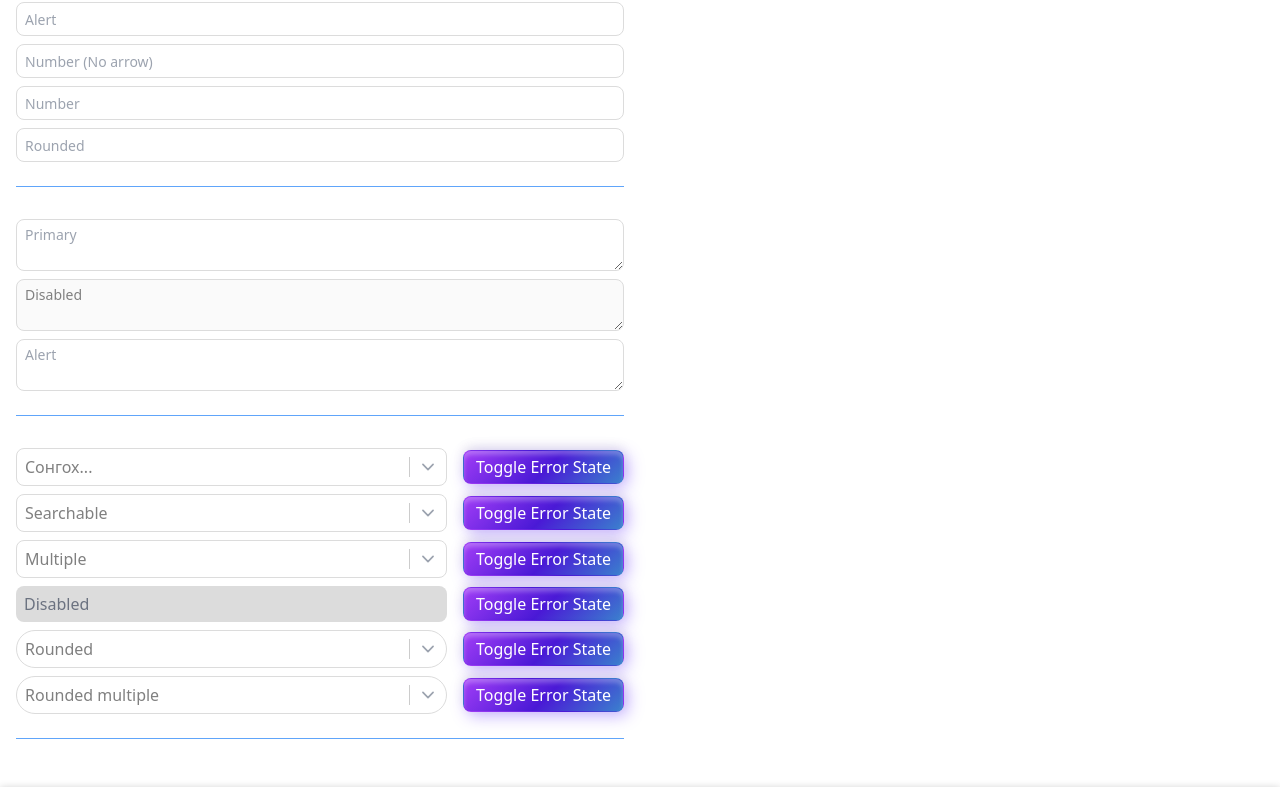
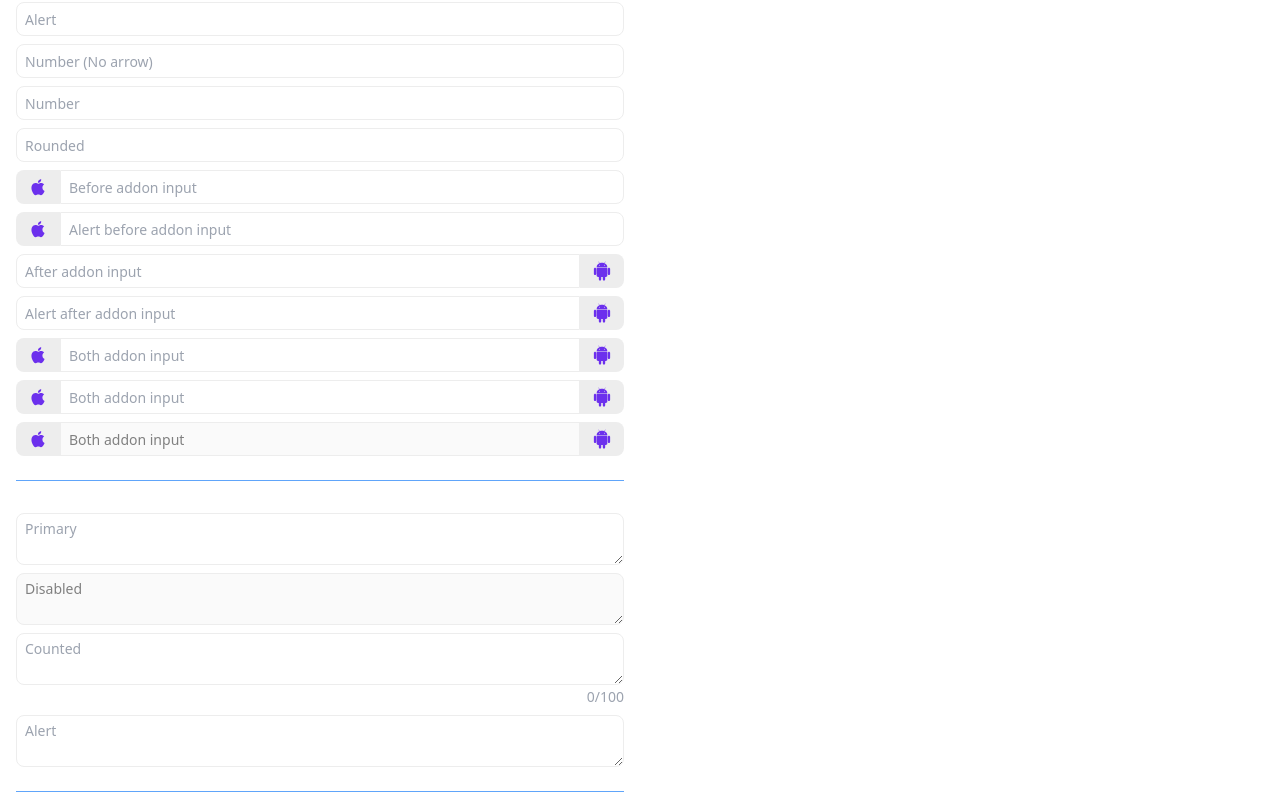
Before and after one commit to garnet888/timex-tailwind, a Next.js app: page / in a window 1280 px wide. Shown: the part 858-1660 px from the top of the page. Built offline with nearby package versions, Linux system fonts and the light colour scheme.

Commit message:
addon input, textarea and rename of color name

```diff
--- a/src/app/page.jsx
+++ b/src/app/page.jsx
@@ -1,7 +1,10 @@
 'use client';
 
 import { useState } from 'react';
+import { DiApple, DiAndroid } from 'react-icons/di';
 import Layout from '@/layouts/Layout';
+import InputAddon from '@/ui/InputAddon';
+import Textarea from '@/ui/Textarea';
 import Select from '@/ui/Select';
 
 export default function Home() {
@@ -55,22 +58,139 @@ export default function Home() {
 
           <div className='flex flex-col gap-2 border-b border-blue-400 pb-6 mb-8'>
             <input placeholder='Primary' />
-            <input placeholder='Disabled' disabled />
+            <input
+              placeholder='Disabled'
+              disabled
+            />
 
-            <input className='alert_input' placeholder='Alert' />
+            <input
+              className='alert_input'
+              placeholder='Alert'
+            />
             <input
               className='no_arrow'
               placeholder='Number (No arrow)'
               type='number'
             />
-            <input placeholder='Number' type='number' />
-            <input className='rounded_input' placeholder='Rounded' />
+            <input
+              placeholder='Number'
+              type='number'
+            />
+            <input
+              className='rounded_input'
+              placeholder='Rounded'
+            />
+
+            <InputAddon
+              placeholder='Before addon input'
+              before={
+                <DiApple
+                  size={20}
+                  color='var(--primary-color)'
+                />
+              }
+            />
+
+            <InputAddon
+              placeholder='Alert before addon input'
+              before={
+                <DiApple
+                  size={20}
+                  color='var(--primary-color)'
+                />
+              }
+              alert
+            />
+
+            <InputAddon
+              placeholder='After addon input'
+              after={
+                <DiAndroid
+                  size={20}
+                  color='var(--primary-color)'
+                />
+              }
+            />
+
+            <InputAddon
+              placeholder='Alert after addon input'
+              after={
+                <DiAndroid
+                  size={20}
+                  color='var(--primary-color)'
+                />
+              }
+              alert
+            />
+
+            <InputAddon
+              placeholder='Both addon input'
+              before={
+                <DiApple
+                  size={20}
+                  color='var(--primary-color)'
+                />
+              }
+              after={
+                <DiAndroid
+                  size={20}
+                  color='var(--primary-color)'
+                />
+              }
+            />
+
+            <InputAddon
+              placeholder='Both addon input'
+              before={
+                <DiApple
+                  size={20}
+                  color='var(--primary-color)'
+                />
+              }
+              after={
+                <DiAndroid
+                  size={20}
+                  color='var(--primary-color)'
+                />
+              }
+              alert
+            />
+
+            <InputAddon
+              placeholder='Both addon input'
+              before={
+                <DiApple
+                  size={20}
+                  color='var(--primary-color)'
+                />
+              }
+              after={
+                <DiAndroid
+                  size={20}
+                  color='var(--primary-color)'
+                />
+              }
+              disabled
+            />
           </div>
 
           <div className='flex flex-col gap-2 border-b border-blue-400 pb-6 mb-8'>
-            <textarea placeholder='Primary' />
-            <textarea placeholder='Disabled' disabled />
-            <textarea className='alert_input' placeholder='Alert' />
+            <Textarea placeholder='Primary' />
+            <Textarea
+              placeholder='Disabled'
+              disabled
+            />
+
+            <Textarea
+              placeholder='Counted'
+              shownCount
+              maxLength={100}
+            />
+
+            <Textarea
+              placeholder='Alert'
+              type='alert'
+            />
           </div>
 
           <div className='flex flex-col gap-2 border-b border-blue-400 pb-6 mb-8'>
@@ -125,7 +245,10 @@ export default function Home() {
 
         <div className='relative'>
           <ul className='fixed top-[80px] w-[320px] h-[320px] overflow-auto list-decimal bg-cyan-200 rounded-lg pl-10 p-2'>
+            <li>Prefix input</li>
+            <li>Password input</li>
             <li>Image Cutter</li>
+            <li>Form inputs</li>
             <li>Avatar</li>
             <li>Upload image</li>
             <li>Preview image</li>
--- a/src/styles/button.css
+++ b/src/styles/button.css
@@ -19,7 +19,7 @@
     padding: unset;
 
     line-height: normal;
-    color: var(--black-color);
+    color: var(--dark-color);
   }
   .text_btn:active {
     transform: unset;
@@ -40,13 +40,13 @@
   }
 
   .second_btn {
-    background: var(--gray-color);
-    color: var(--black-color);
+    background: var(--grey-color);
+    color: var(--dark-color);
   }
 
   .third_btn {
-    background: var(--black-color);
-    color: var(--gray-color);
+    background: var(--dark-color);
+    color: var(--grey-color);
   }
 
   .normal_btn {
--- a/src/styles/inputs.css
+++ b/src/styles/inputs.css
@@ -14,17 +14,21 @@
     border-radius: 58px;
   }
 
+  input:hover,
+  textarea:hover {
+    border: 1px solid rgba(108, 48, 237, 0.48);
+  }
+
   input:focus,
   textarea:focus {
     outline: 3.2px solid rgba(108, 48, 237, 0.32);
-    border: 1px solid rgba(108, 48, 237, 0.48);
   }
 
   input:disabled,
   textarea:disabled {
     cursor: not-allowed;
 
-    background: gainsboro;
-    border-color: gainsboro;
+    background: var(--grey-color);
+    border-color: var(--grey-color);
   }
 }
--- a/src/styles/main.css
+++ b/src/styles/main.css
@@ -13,8 +13,9 @@
   --header-z-index: calc(var(--tooltip-z-index) - 1);
 
   --primary-color: #6c30ed;
-  --black-color: #222222;
-  --gray-color: #f3f3f3;
+  --dark-color: #222222;
+  --grey-color: #ededed;
+  --light-grey-color: #f3f3f3;
 
   --header-height: 60px;
   --footer-height: 280px;
@@ -40,7 +41,7 @@
 }
 
 body {
-  color: var(--black-color);
+  color: var(--dark-color);
 }
 
 body *:disabled,
@@ -169,9 +170,9 @@ body *:disabled::placeholder {
 
     height: 34px;
 
-    color: var(--black-color);
+    color: var(--dark-color);
     border-radius: 8px;
-    border: 1px solid gainsboro;
+    border: 1px solid var(--grey-color);
     font-size: 14px;
 
     padding-inline: 8px;
--- /dev/null
+++ b/src/ui/InputAddon.jsx
@@ -0,0 +1,38 @@
+const InputAddon = (props) => {
+  const { before, after, alert, disabled } = props;
+
+  let addon_class = 'grid place-content-center bg-grey text-sm px-3';
+
+  if (disabled) {
+    addon_class += ' text-gray-500';
+  }
+
+  return (
+    <div className='w-full flex'>
+      {before && (
+        <div className={[addon_class, 'rounded-[8px_0_0_8px]'].join(' ')}>
+          {before}
+        </div>
+      )}
+
+      <input
+        className={[
+          alert ? 'alert_input' : '',
+          before ? 'rounded-[0_8px_8px_0]' : '',
+          after ? 'rounded-[8px_0_0_8px]' : '',
+          before && after ? 'rounded-none' : '',
+          'z-10 w-full',
+        ].join(' ')}
+        {...props}
+      />
+
+      {after && (
+        <div className={[addon_class, 'rounded-[0_8px_8px_0]'].join(' ')}>
+          {after}
+        </div>
+      )}
+    </div>
+  );
+};
+
+export default InputAddon;
--- a/src/ui/Select.jsx
+++ b/src/ui/Select.jsx
@@ -40,7 +40,7 @@ const Select = ({
     <div className='flex justify-center items-center gap-2'>
       {!isMounted || disabled ? (
         <div
-          className='cursor-not-allowed w-full h-[36px] flex items-center bg-[gainsboro] text-gray-500 px-[8px]'
+          className='cursor-not-allowed w-full h-[36px] flex items-center bg-light_grey text-gray-500 text-sm px-[8px]'
           style={{ borderRadius: round }}
         >
           {getInitialValue() ? getInitialValue().label : _placeholder}
@@ -60,7 +60,10 @@ const Select = ({
             ),
             ClearIndicator: (props) => (
               <components.ClearIndicator {...props}>
-                <IoClose className='text-gray-400' size={18} />
+                <IoClose
+                  className='text-gray-400'
+                  size={18}
+                />
               </components.ClearIndicator>
             ),
           }}
@@ -100,7 +103,7 @@ const CUSTOM_STYLES = (round, searchable, isError) => {
       };
     } else {
       return {
-        border: '1px solid gainsboro',
+        border: '1px solid var(--grey-color)',
         outline: 'none',
       };
     }
@@ -127,15 +130,13 @@ const CUSTOM_STYLES = (round, searchable, isError) => {
       ...base,
       cursor: getCursor(state.isDisabled, state.menuIsOpen, searchable),
       boxShadow: 'none',
-      backgroundColor: state.isDisabled ? 'gainsboro' : 'white',
-      color: state.isDisabled ? 'rgba(0, 0, 0, 0.25)' : '#222222',
+      color: 'var(--dark-color)',
       borderRadius: round,
       border: getBorderOutline(state.menuIsOpen).border,
-      borderColor: state.isDisabled && 'gainsboro',
       outline: getBorderOutline(state.menuIsOpen).outline,
+      fontSize: '14px',
       '&:hover': {
-        border: getBorderOutline(state.menuIsOpen).border,
-        outline: getBorderOutline(state.menuIsOpen).outline,
+        border: '1px solid rgba(108, 48, 237, 0.48)',
       },
     }),
     valueContainer: (base) => ({
--- /dev/null
+++ b/src/ui/Textarea.jsx
@@ -0,0 +1,50 @@
+'use client';
+
+import { useState } from 'react';
+
+const Textarea = ({
+  containerClassName = '',
+  className = '',
+  placeholder = '',
+  type,
+  shownCount = false,
+  maxLength,
+  disabled = false,
+  getValue,
+}) => {
+  const [text, setText] = useState('');
+
+  const onChange = (e) => {
+    setText(e.target.value);
+    getValue && getValue(e.target.value);
+  };
+
+  return (
+    <div
+      className={[
+        containerClassName,
+        'w-full flex flex-col items-end gap-[2px]',
+      ].join(' ')}
+    >
+      <textarea
+        className={[
+          className,
+          type === 'alert' ? 'alert_input' : '',
+          'w-full',
+        ].join(' ')}
+        maxLength={maxLength}
+        placeholder={placeholder}
+        disabled={disabled}
+        onChange={onChange}
+      />
+
+      {shownCount && (
+        <p className='text-gray-400 text-sm'>
+          {String(text).length}/{maxLength}
+        </p>
+      )}
+    </div>
+  );
+};
+
+export default Textarea;
--- a/src/utils/Sidebar.jsx
+++ b/src/utils/Sidebar.jsx
@@ -47,7 +47,7 @@ const Sidebar = ({ smallMenu, setSmallMenu }) => {
           </button>
         </div>
 
-        <div className='text-blackCLR text-[14px]'>
+        <div className='text-dark text-[14px]'>
           <ul className='flex flex-col gap-2 px-2 py-1'>
             {[...Array(80)].map((_, idx) => (
               <li key={uuid()}>
@@ -63,7 +63,7 @@ const Sidebar = ({ smallMenu, setSmallMenu }) => {
           </ul>
 
           <div className='sticky bottom-0 flex flex-col gap-4 bg-white shadow p-4'>
-            <button className='text_btn flex items-center gap-[10px] w-full text-blackCLR text-start hover:text-red-500'>
+            <button className='text_btn flex items-center gap-[10px] w-full text-dark text-start hover:text-red-500'>
               <TbLogout
                 color='red'
                 size={18}
--- a/tailwind.config.js
+++ b/tailwind.config.js
@@ -20,8 +20,9 @@ module.exports = {
       },
       colors: {
         primary: 'var(--primary-color)',
-        blackCLR: 'var(--black-color)',
-        grayCLR: 'var(--gray-color)',
+        dark: 'var(--dark-color)',
+        grey: 'var(--grey-color)',
+        light_grey: 'var(--light-grey-color)',
       },
       height: {
         header: 'var(--header-height)',
```
